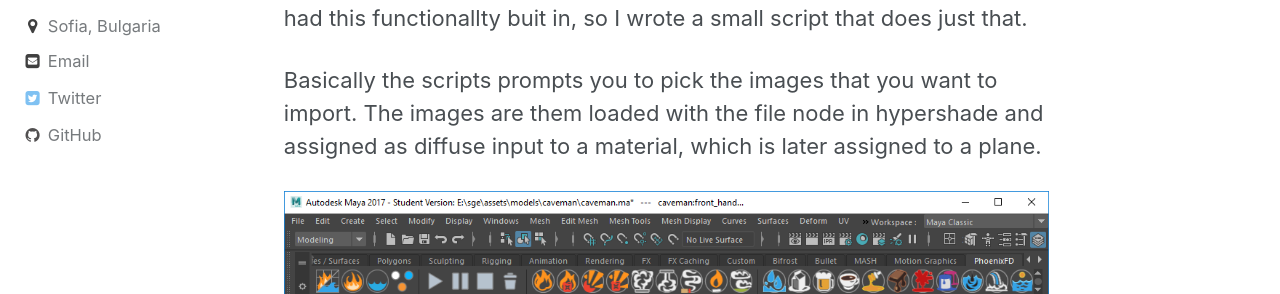
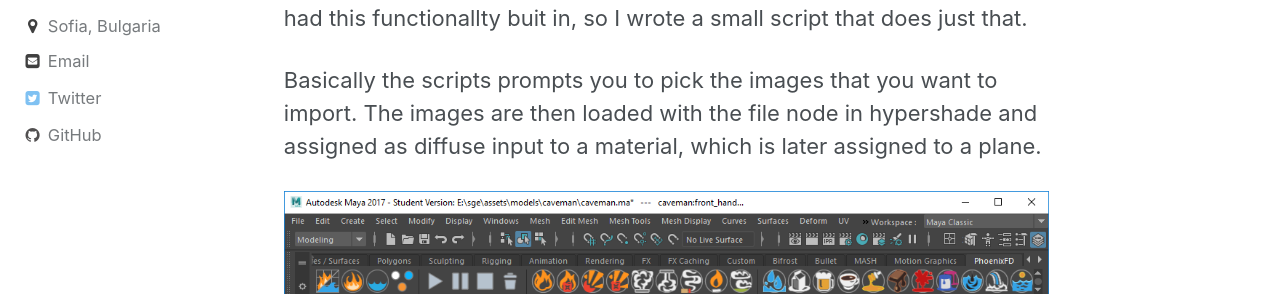
Before and after one commit to ongamex/ongamex.github.io, a Jekyll site: the page built from _posts/2017-09-08-Maya2DAnim.md, in a window 1280 px wide and 900 px high. Shown: the part 332-626 px from the top of the window. Built offline with Jekyll 4.4.1, drawn with Linux system fonts in a browser that asks for light colours; comment, search, counter and statistics services are not loaded; some of the changed text lies outside the part shown.

Commit message:
- fixed a few typos

```diff
--- a/_posts/2017-09-08-Maya2DAnim.md
+++ b/_posts/2017-09-08-Maya2DAnim.md
@@ -10,7 +10,7 @@ A while ago I wanted to create a simple 2D "cutout" animation, just a few images
 Unfortunatley, Maya did not had this functionallty buit in, so I wrote a small script that does just that.
 
 Basically the scripts prompts you to pick the images that you want to import.
-The images are them loaded with the file node in hypershade and assigned as diffuse input to a material,
+The images are then loaded with the file node in hypershade and assigned as diffuse input to a material,
 which is later assigned to a plane.
 
 ![](/assets/images/maya2Dscreenshot.png)
```
Also changed, not shown: other parts of _posts/2017-09-08-Maya2DAnim.md (+1 -1 lines).
